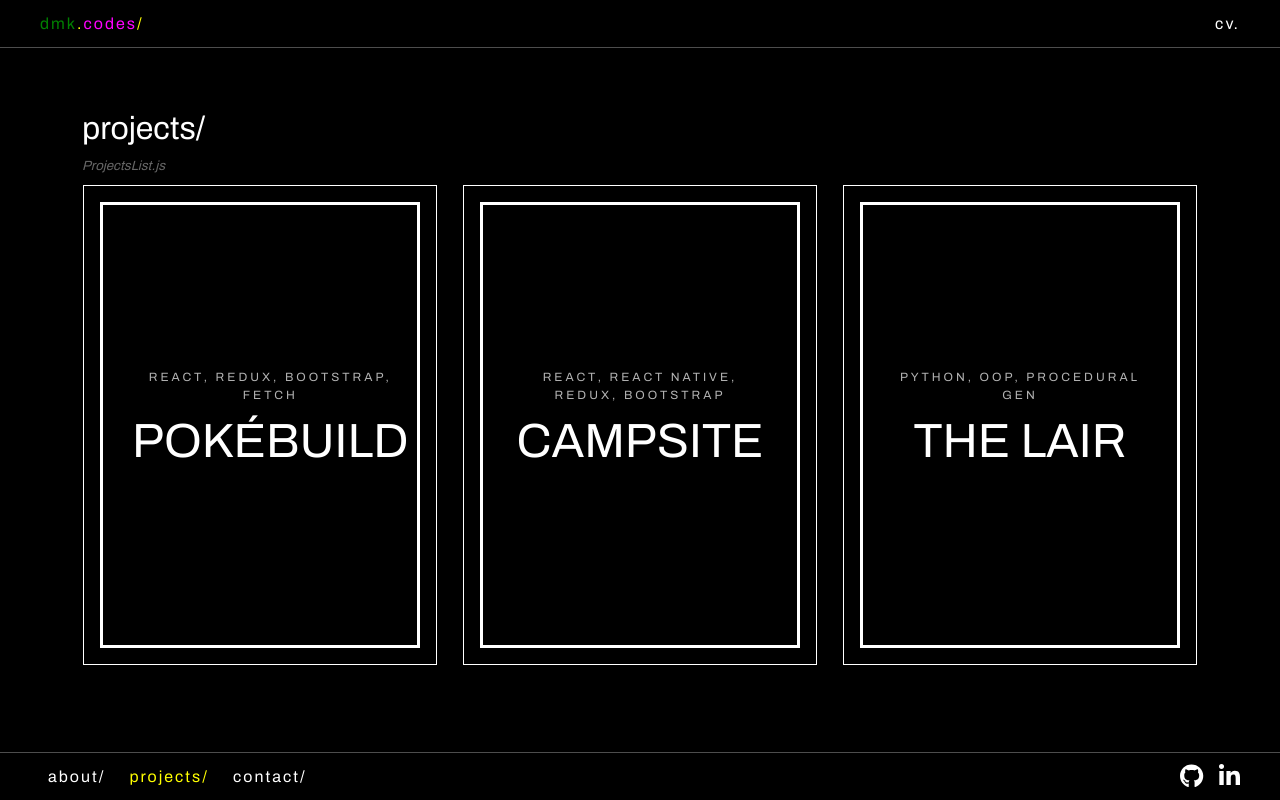
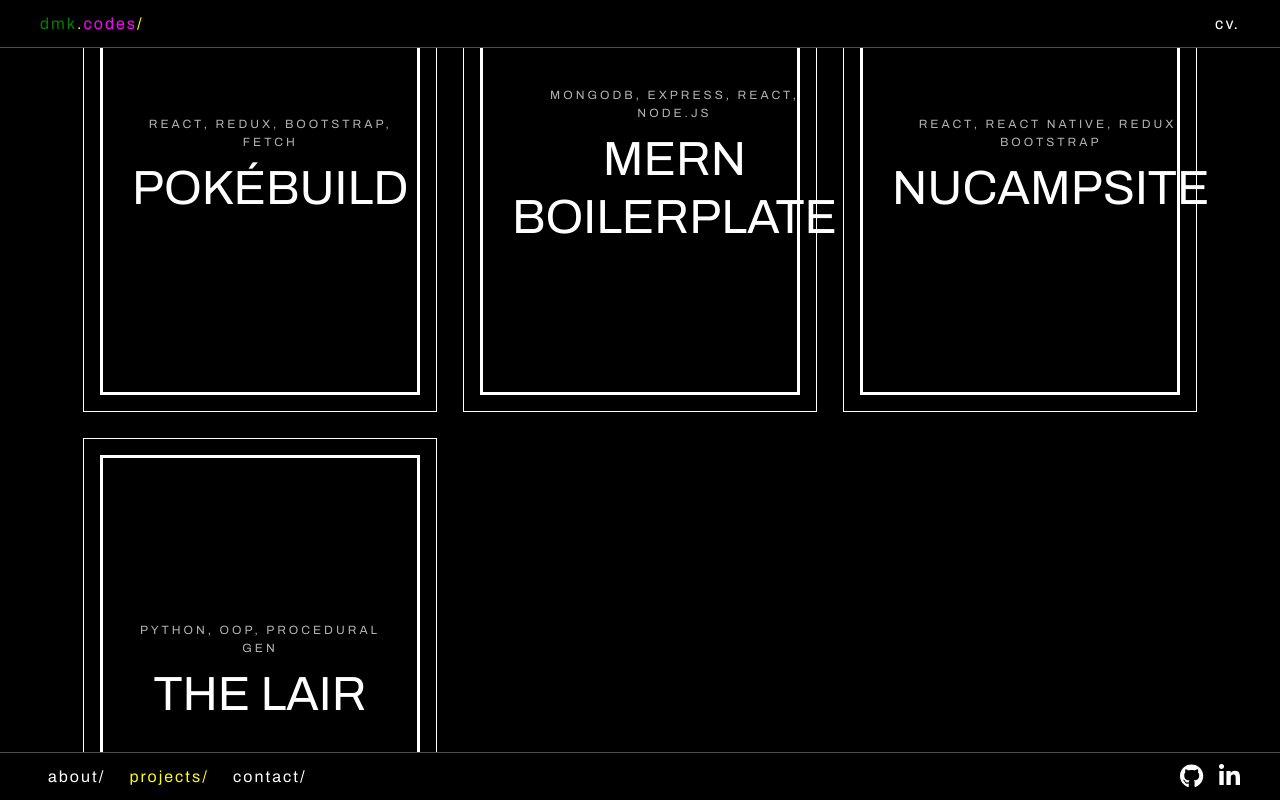
Before and after one commit to DMKCodes/portfolio-site, a React (Create React App) app: page /projects in a window 1280 px wide. Built offline with nearby package versions, Linux system fonts and the light colour scheme.

Commit message:
add new cv and project

```diff
--- a/src/components/header/Header.js
+++ b/src/components/header/Header.js
@@ -22,7 +22,7 @@ const Header = () => {
                 </Col>
                 <Col xs='6' className='header-content p-0'>
                     <p className='cv-txt float-end mb-0'>
-                        <a href='dkissack-resume.pdf' download>
+                        <a href='dkissack-resume.docx' download>
                             cv.
                         </a>
                     </p>
--- a/src/components/pages/projects/project-card/PROJECTS.js
+++ b/src/components/pages/projects/project-card/PROJECTS.js
@@ -8,16 +8,23 @@ export const PROJECTS = [
     },
     {
         id: 2,
-        name: 'Campsite',
+        name: 'MERN Boilerplate',
+        stack: ['MongoDB', 'Express', 'React', 'Node.js'],
+        description: 'A MERN boilerplate with RESTful API for rapid development and deployment of full stack applications.',
+        url: 'https://github.com/DMKCodes/mern-boilerplate'
+    },
+    {
+        id: 3,
+        name: 'Nucampsite',
         stack: ['React', 'React Native', 'Redux', 'Bootstrap'],
         description: 'A demo web and mobile app to research, reserve, and review campsites.',
         url: 'https://github.com/DMKCodes/nucampsite-react'
     },
     {
-        id: 3,
+        id: 4,
         name: 'The Lair',
-        stack: ['Python', 'OOP, Procedural Gen'],
-        description: 'A nostalgic, roguelike RPG with procedural generation.',
+        stack: ['Python', 'OOP', 'Procedural Gen'],
+        description: 'A nostalgic, roguelike text RPG.',
         url: 'https://github.com/DMKCodes/the-lair'
     },
 ];
```
Also changed, not shown: public/manifest.json, 2 other files (tests, documents, lock files or other folders).
